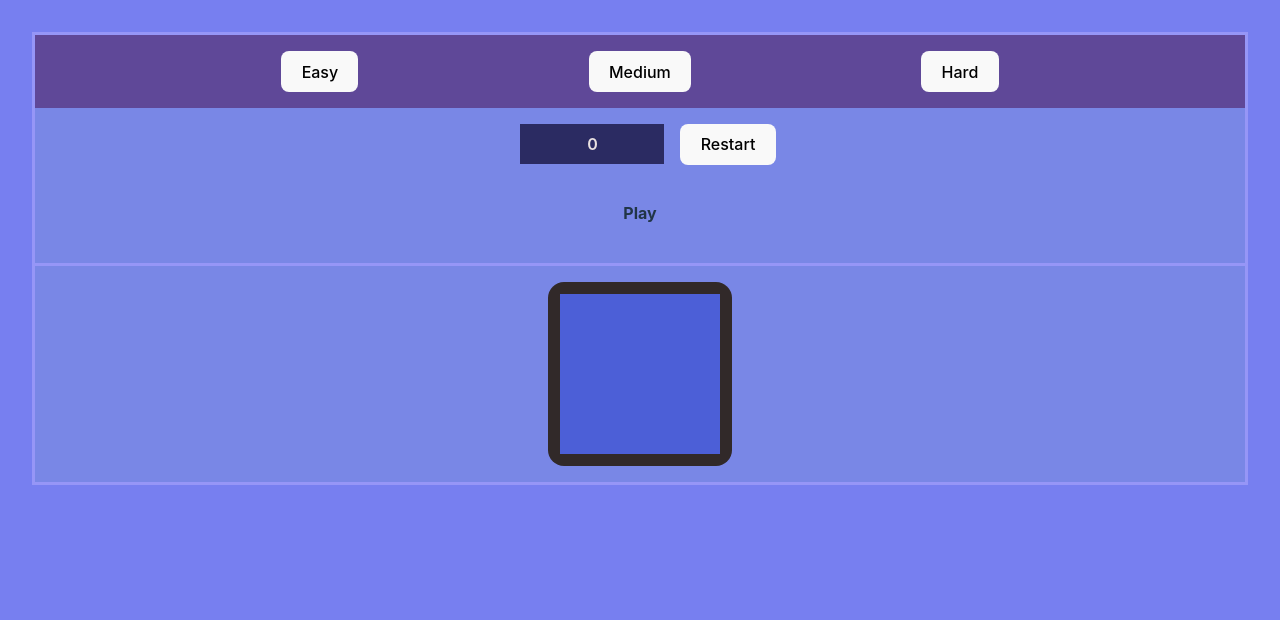
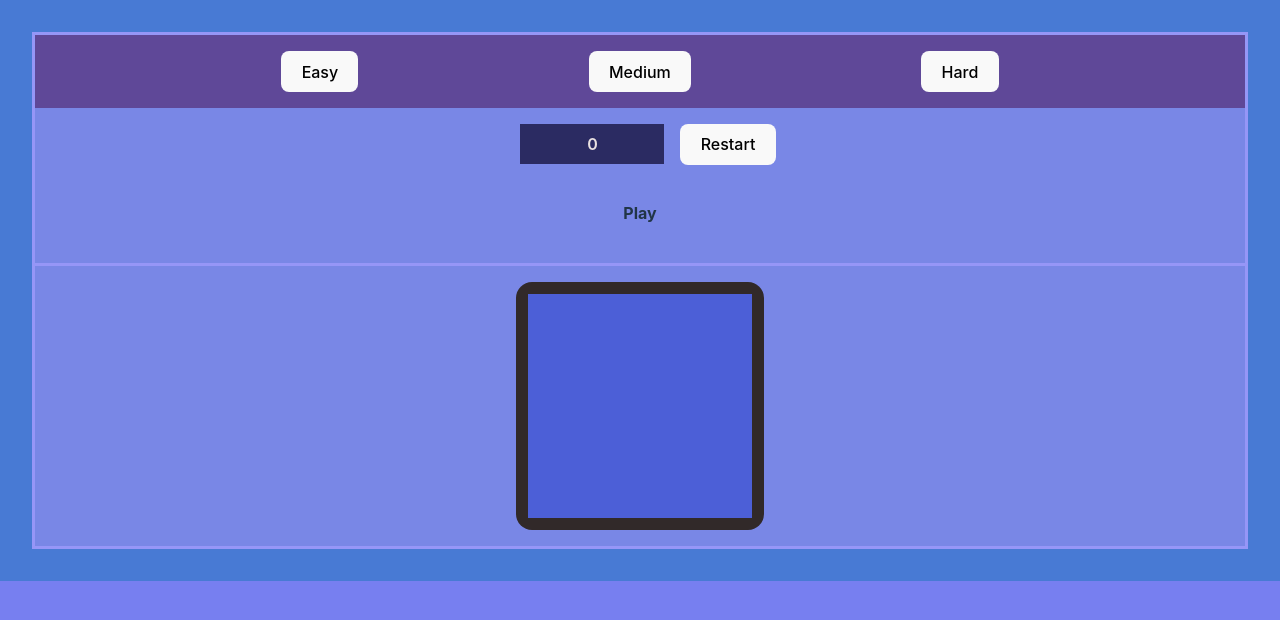
Before and after one commit to Ahiro6/Minesweeper, a React (Vite) app: page / in a window 1280 px wide. Shown: the top 620 px of the page. Built offline with nearby package versions, Linux system fonts and the light colour scheme.

Commit message:
basically nothing

```diff
--- a/src/App.module.scss
+++ b/src/App.module.scss
@@ -3,6 +3,7 @@
   margin: 0 auto;
   padding: 2rem;
   text-align: center;
+  background-color: #3178c6aa;
 }
 
 .logo {
--- a/src/App.tsx
+++ b/src/App.tsx
@@ -1,6 +1,6 @@
 import { useState } from 'react';
 import styles from './App.module.scss';
-import Game from './components/game/game';
+import Game from './components/Game/Game';
 
 function App() {
 
--- a/src/_codux/boards/block/block.board.tsx
+++ b/src/_codux/boards/block/block.board.tsx
@@ -1,5 +1,5 @@
 import { createBoard } from '@wixc3/react-board';
-import Block from '../../../components/block/Block';
+import Block from '../../../components/Block/Block';
 import { block } from '../../../js/gameplay';
 import React, { useState } from 'react';
 
--- a/src/_codux/boards/field/field.board.tsx
+++ b/src/_codux/boards/field/field.board.tsx
@@ -1,5 +1,5 @@
 import { createBoard } from '@wixc3/react-board';
-import { Field } from '../../../components/field/Field';
+import { Field } from '../../../components/Field/field';
 import { baseField, block, generateField } from '../../../js/gameplay';
 import { useState } from 'react';
 
--- a/src/_codux/boards/game/game.board.tsx
+++ b/src/_codux/boards/game/game.board.tsx
@@ -1,5 +1,5 @@
 import { createBoard } from '@wixc3/react-board';
-import Game from '../../../components/game/game';
+import Game from '../../../components/Game/Game';
 
 export default createBoard({
     name: 'Game',
--- a/src/components/block/Block.tsx
+++ b/src/components/block/Block.tsx
@@ -3,6 +3,7 @@ import Block_module from './Block.module.scss';
 import { block } from '../../js/gameplay';
 
 const Block = (props: { block: block, click: any }): JSX.Element => {
+
     const [cleared, setCleared] = useState(false);
     const [flagged, setFlagged] = useState(false);
 
@@ -38,6 +39,7 @@ const Block = (props: { block: block, click: any }): JSX.Element => {
     return (
         <div onContextMenu={btnFlagged} onClick={btnCleared} className={Block_module.Squares}>
             <div className={style}>
+                {/* {props.block.pos} */}
                 {cleared ?
                     !isBomb ? props.block.count : 'B'
                     : flagged ? 'F':
--- a/src/components/field/field.tsx
+++ b/src/components/field/field.tsx
@@ -1,5 +1,5 @@
 
-import Block from '../block/Block';
+import Block from '../Block/Block';
 import Field_module from './field.module.scss';
 import { block } from '../../js/gameplay';
 import { useEffect } from 'react';
@@ -13,22 +13,19 @@ export const Field = (props: { field: block[][], click: any }) => {
     const blockCreate = (field: block[][]): JSX.Element[] => {
 
         const blockArr: JSX.Element[] = []
-        for (let i = 0; i < field.length; i++) {
-            for (let j = 0; j < field[0].length; j++) {
+        for (let y = 0; y < field.length; y++) {
+            for (let x = 0; x < field[0].length; x++) {
                 const newBlock: JSX.Element = <Block
                     click={props.click}
-                    block={field[i][j]} />
-                blockArr.push(newBlock)
+                    block={field[y][x]} />
+
+                    blockArr.push(newBlock)
             }
         }
 
         return blockArr
     }
     const blocks = blockCreate(props.field)
-
-    useEffect(() => {
-
-    }, [])
 
     const style: CSSProperties = { '--w': `${props.field[0].length}em`, '--h': `${props.field.length}em` }
 
--- a/src/components/game/game.module.scss
+++ b/src/components/game/game.module.scss
@@ -6,6 +6,7 @@
   border-radius: 1em;
   padding: 1em;
   background-color: rgba(0, 0, 0, 0);
+  height: 100%;
 }
 
 .board:focus {
@@ -13,6 +14,7 @@
 }
 
 .game {
+  height: 100%;
   background-color: #7987e6;
   margin: 0;
   border: #9696f7;
--- a/src/components/game/game.tsx
+++ b/src/components/game/game.tsx
@@ -1,13 +1,14 @@
 import React, { useEffect, useState } from 'react';
 import { baseField, field, generateField } from '../../js/gameplay';
-import { Field } from '../field/Field';
+import { Field } from '../Field/Field';
 import Game_module from './game.module.scss';
 import Timer from '../timer/timer';
 import { SaveBtn } from '../save-btn/save-btn';
 import { block } from '../../js/gameplay';
 
+const levelCoef = 7
+
 const Game = () => {
-
 
     const [clicked, setClicked] = useState<block>()
 
@@ -17,12 +18,11 @@ const Game = () => {
 
     const [level, setLevel] = useState(1);
     const [count, setCount] = useState(2)
-    const [field, setField] = useState<field>(baseField(level*5, level*5))
+    const [field, setField] = useState<field>(baseField(level*levelCoef, level*levelCoef))
 
     const easyBtn = (e: React.MouseEvent<HTMLButtonElement>) => {
         e.preventDefault()
         setLevel(1)
-
     }
 
     const medBtn = (e: React.MouseEvent<HTMLButtonElement>) => {
@@ -39,7 +39,7 @@ const Game = () => {
         setGameOn(false)
         setPlay(true)
         setStatus("Play")
-        setField(baseField(level * 5, level * 5))
+        setField(baseField(level * levelCoef, level * levelCoef))
     }
 
     const gameStart = (e: React.MouseEvent<HTMLButtonElement>) => {
@@ -49,7 +49,8 @@ const Game = () => {
             const pos = clicked ? clicked.pos : [0, 0]
             setField(generateField(field.blocks, pos))
             setCount(2)
-            console.log(clicked, pos, field, count)
+            console.log(clicked, pos, count)
+            //console.log(field)
             setGameOn(true)
         }
     }
@@ -69,16 +70,18 @@ const Game = () => {
     }
 
     const click = (block: block) => {
+
         console.group("Clicked")
-        setClicked(block)
         console.log(clicked)
         console.groupEnd()
 
         console.group("Count")
         console.log(count)
-        setCount(count+1)
         console.log(count)
         console.groupEnd()
+
+        setClicked(block)
+        setCount(count+1)
 
         if(field.target==count) {
             endGame("Victory!")
@@ -89,9 +92,9 @@ const Game = () => {
         }
     }
 
-    useEffect(() => {
+    // useEffect(() => {
 
-    }, [count, clicked])
+    // }, [count, clicked])
 
     useEffect(() => {
         restart()
--- a/src/js/gameplay.ts
+++ b/src/js/gameplay.ts
@@ -49,18 +49,18 @@ const generateMines = (count: number, row: number, column: number, clicked: numb
 
 export const baseField = (row: number, column: number): field => {
 
-
     let field: block[][] = [
     ];
 
-    for (let i = 0; i < row; i++) {
+    for (let y = 0; y < column; y++) {
         field.push([])
-        for (let j = 0; j < column; j++) {
-            field[i].push({ pos: [i, j], count: 0 })
+        for (let x = 0; x < row; x++) {
+            field[y].push({ pos: [x, y], count: 0 })
         }
     }
 
     const target = 0
+
 
     return {blocks: field, target}
 }
```
